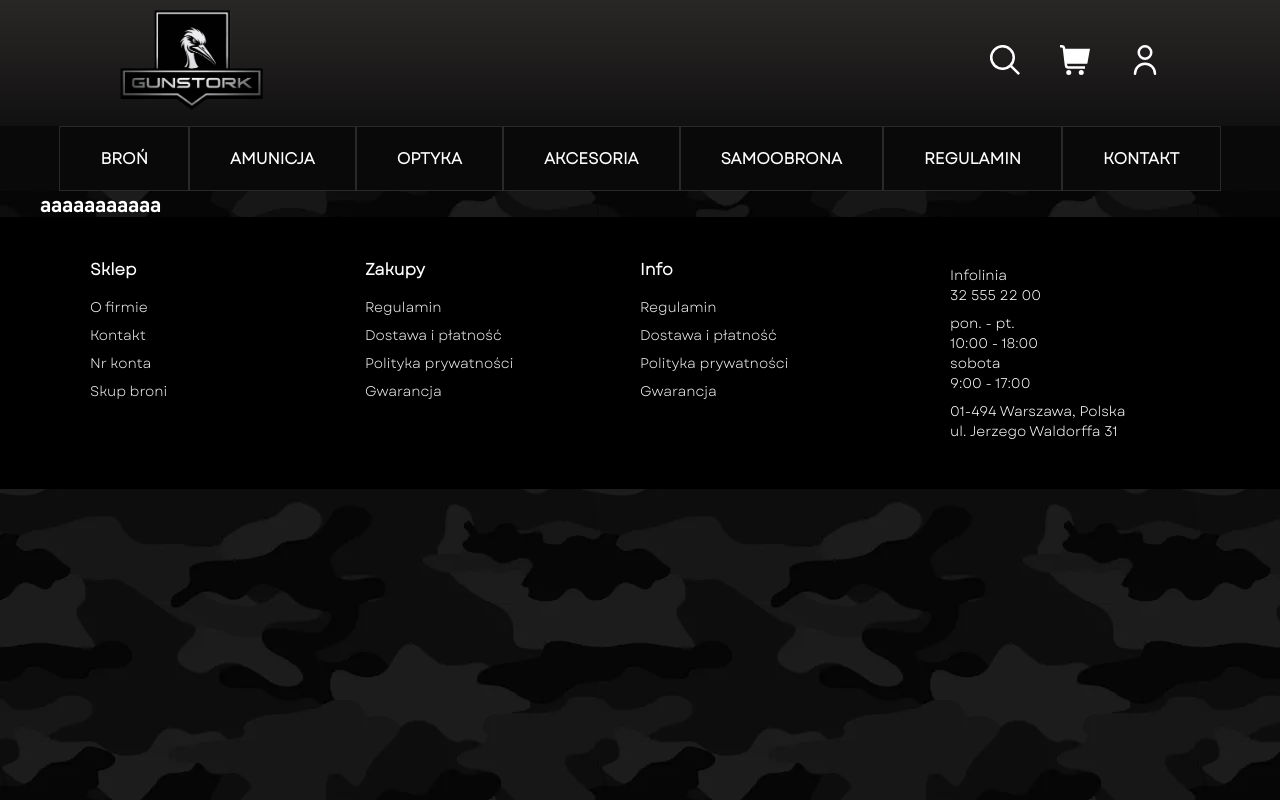
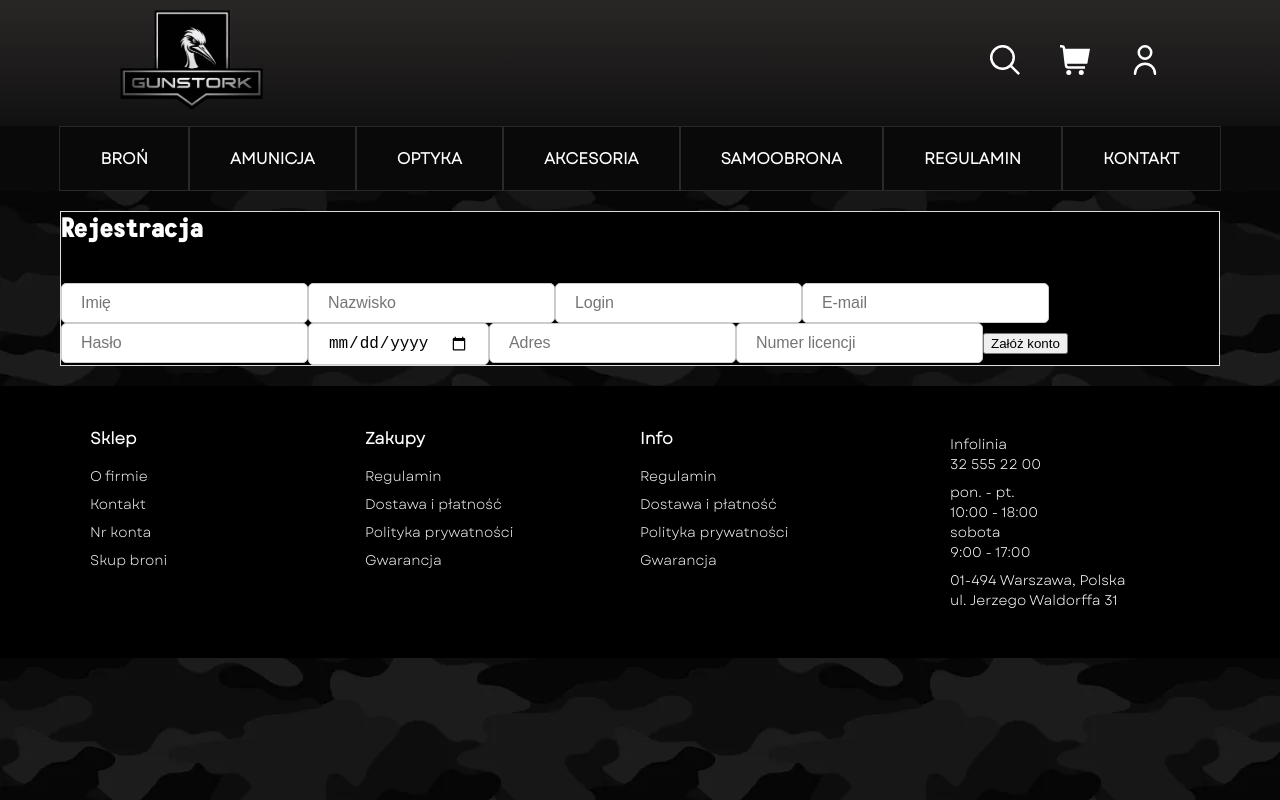
Before and after one commit to BocianRocky/GunStork, a React (Create React App) app in the folder gunstork-frontend/: page /rejestracja in a window 1280 px wide. Built offline with nearby package versions, Linux system fonts and the light colour scheme.

Commit message:
change Register.js

```diff
--- a/gunstork-frontend/src/Register.js
+++ b/gunstork-frontend/src/Register.js
@@ -1,8 +1,26 @@
 import './styles/Register.css'
+
 function Register(){
     return(
-        <div>
-            aaaaaaaaaaa
+        <div className='log-reg-container'>
+            <div className='reg-area'>
+                <div className='login-area'>
+                    <h3>Rejestracja</h3>
+                    <form class="register-form" action="/register" method="POST">
+                        <label><input type="text" name="name" placeholder='Imię' required /></label>
+                        <label><input type="text" name="lastName" placeholder='Nazwisko' required /></label>
+                        <label><input type="text" name="login" placeholder='Login' required /></label>
+                        <label><input type="email" name="email" placeholder='E-mail' required /></label>
+                        <label><input type="password" name="password" placeholder='Hasło' required /></label>
+                        <label><input type="date" name="date" required /></label>
+                        <label><input type="text" name="adress" placeholder='Adres' required /></label>
+                        <label><input type="text" name="licence" placeholder='Numer licencji' required /></label>
+                        <button>Załóż konto</button>
+
+
+                    </form>
+                </div>
+            </div>
         </div>
     );
 }
```
